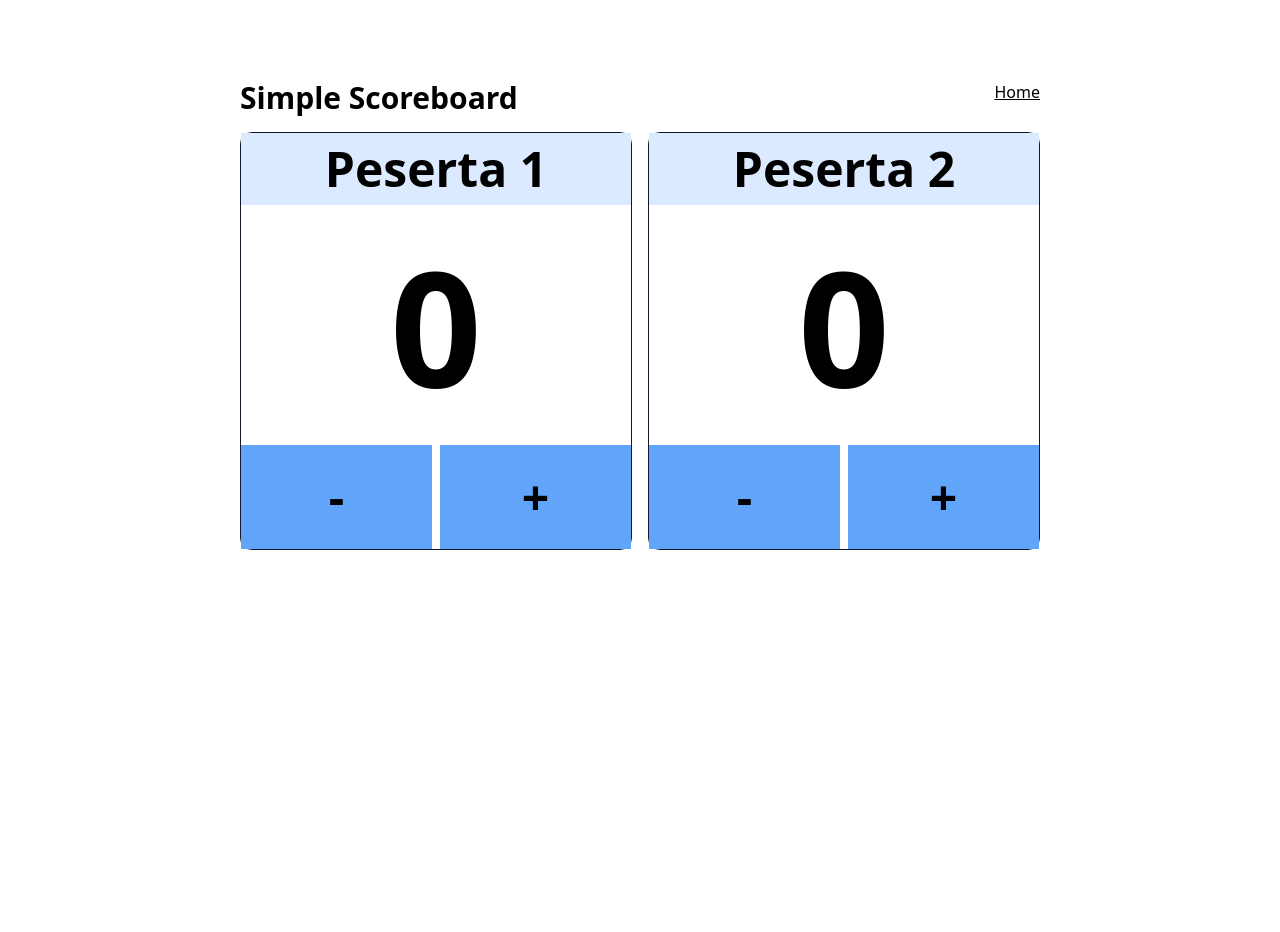
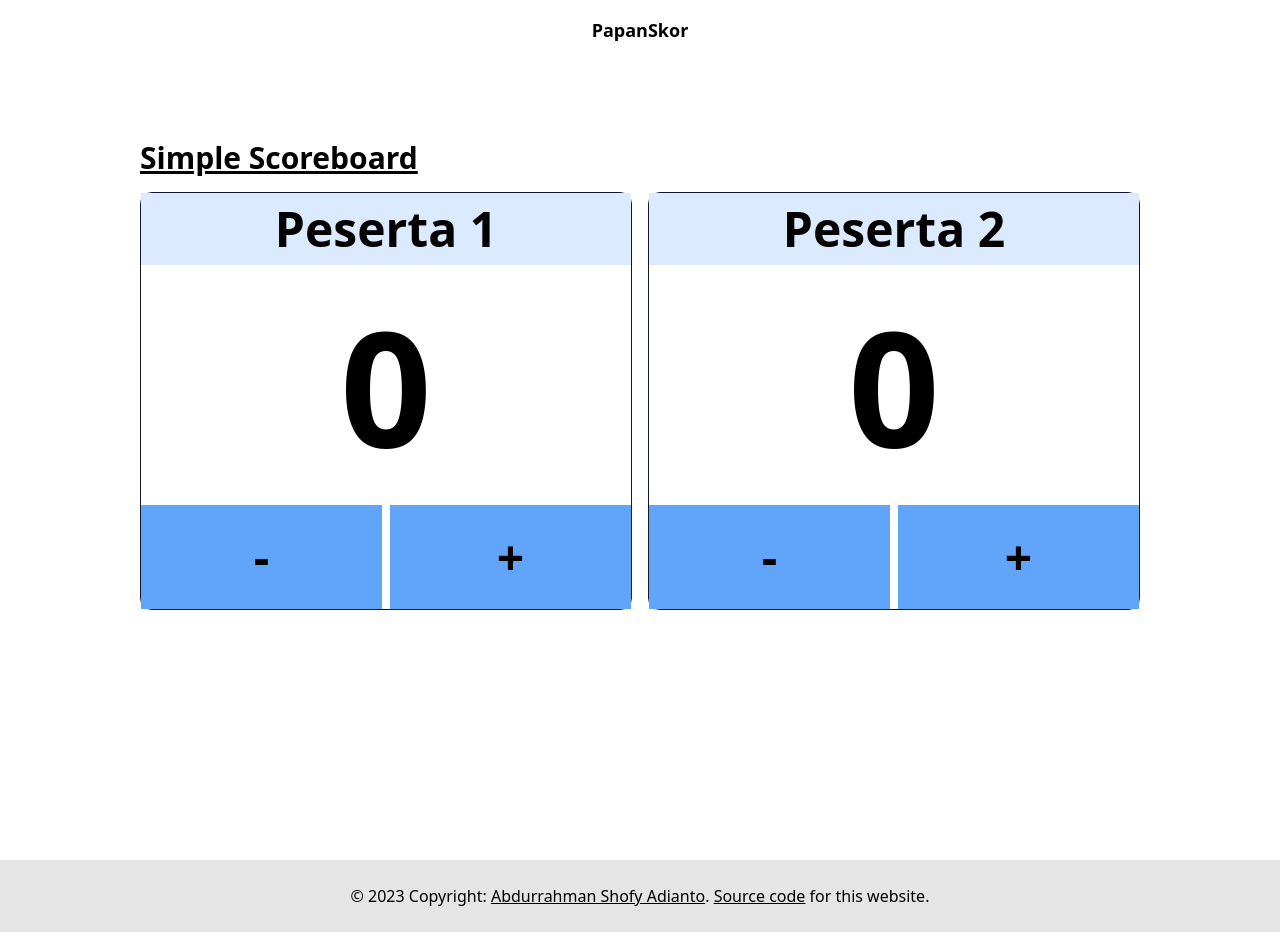
Before and after one commit to azophy/papan-skor, a Nuxt app: page /boards/1 in a window 1280 px wide. Before the commit the page ends 800 px from the top, so only its background shows below. Built offline with nearby package versions, Linux system fonts and the light colour scheme; no server answers.

Commit message:
refactor layout & styling

```diff
--- a/app.vue
+++ b/app.vue
@@ -1,3 +1,5 @@
 <template>
-  <NuxtPage />
+  <NuxtLayout>
+    <NuxtPage />
+  </NuxtLayout>
 </template>
--- a/components/boards/New.vue
+++ b/components/boards/New.vue
@@ -39,7 +39,7 @@
     <NuxtLink
       v-if="status == 'done'"
       :to="`/boards/${new_id}`"
-      class="p-2 cursor-pointer bg-blue-200 hover:bg-blue-400 hover:underline"
+      class="w-[300px] p-2 cursor-pointer bg-blue-200 hover:bg-blue-400 hover:underline"
     >New board link: {{ `${url.origin}/boards/${new_id}`}}</NuxtLink>
 </template>
 
--- /dev/null
+++ b/layouts/default.vue
@@ -0,0 +1,17 @@
+<template>
+  <nav class="p-4 flex items-center justify-center">
+    <NuxtLink to="/" class="font-bold text-lg hover:underline">PapanSkor</NuxtLink>
+  </nav>
+
+  <slot />
+
+  <footer class="bg-neutral-200 p-6 text-center dark:bg-neutral-700">
+    © {{ year }} Copyright:
+    <a class="cursor-pointer underline hover:no-underline" href="https://abdurrahman.adianto.id">Abdurrahman Shofy Adianto</a>.
+    <a class="cursor-pointer underline hover:no-underline" href="https://github.com/azophy/scoreboard-nuxt">Source code</a> for this website.
+  </footer>
+</template>
+
+<script setup>
+const year = new Date().getFullYear()
+</script>
--- a/pages/boards/[id].vue
+++ b/pages/boards/[id].vue
@@ -1,8 +1,9 @@
 <script setup>
+const route = useRoute()
 const updateInterval = 1000 // milliseconds
+const enableAutosync = ref(true)
 
-const enableAutosync = ref(true)
-const route = useRoute()
+const board_id = route.params.id
 const board_title = ref('Simple Scoreboard')
 const participants = ref([
   { id: 0, label: 'Peserta 1', count: 0 },
@@ -45,7 +46,7 @@ const getBoard = async () => {
 }
 
 const updateBoard = async (new_data) => {
-  const { data } = await $fetch('/api/boards/'+route.params.id, {
+  const { data } = await $fetch('/api/boards/'+board_id, {
     method: 'PUT',
     server: false,
     body: new_data,
@@ -60,16 +61,17 @@ getBoard();
     <Title>{{ board_title }} - PapanSkor</Title>
   </Head>
   <main class="grid items-center justify-center min-h-screen w-screen">
-    <section class="text-center h-4/5 w-full lg:min-w-[800px]">
-      <span class="flex justify-between">
-        <h1 class="font-bold text-3xl">{{ board_title }}</h1>
+    <section class="text-center h-4/5 w-full lg:min-w-[1000px] xl: min-w-[1230px]">
+      <span class="text-left">
         <NuxtLink
-          to="/"
+          :to="`/boards/${board_id}`"
           class="cursor-pointer underline hover:no-underline"
-        >Home</NuxtLink>
+        >
+          <h1 class="font-bold text-3xl">{{ board_title }}</h1>
+        </NuxtLink>
       </span>
 
-      <article class="w-full grid gap-4 mt-4 min-h-2/3 grid-cols-[repeat(auto-fit,_minmax(300px,_1fr))]">
+      <article class="w-full min-h-2/3 grid gap-4 mt-4 grid-cols-[repeat(auto-fit,_minmax(300px,_1fr))]">
         <ScorePanel
           v-for="participant in participants"
           :key="participant.id"
```
